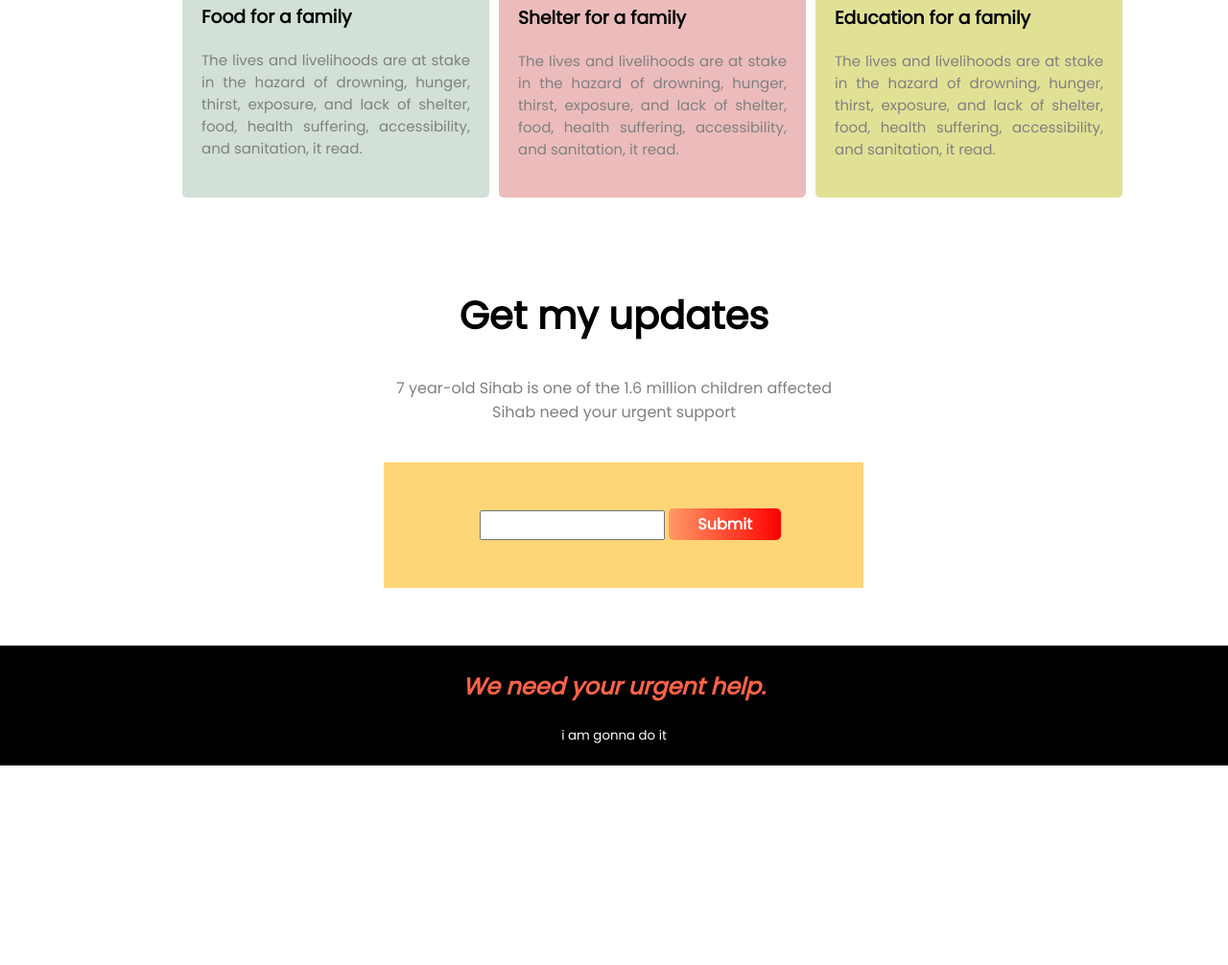
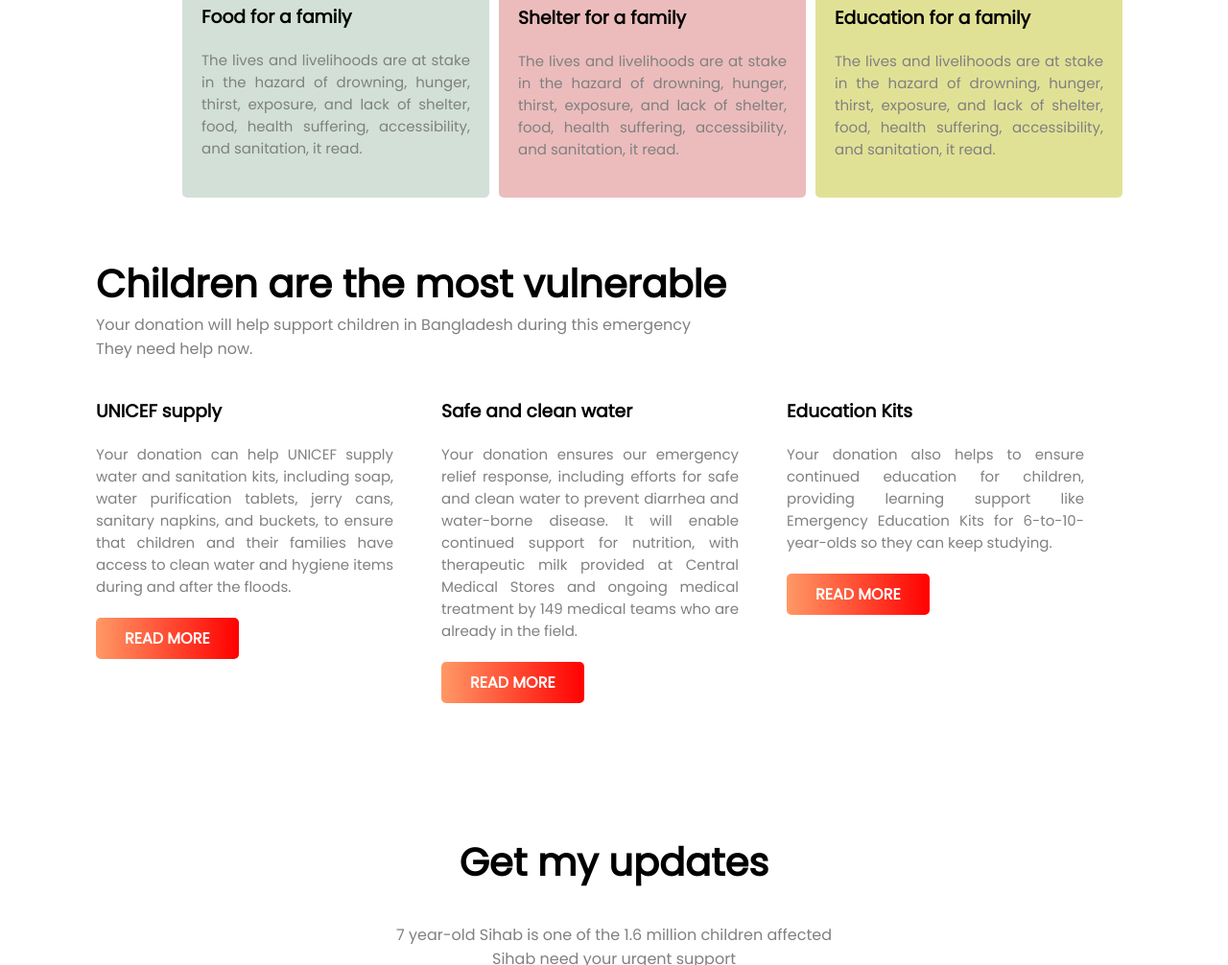
Before and after one commit to pujadey48/donate-today, a plain HTML site: page index.html in a window 1280 px wide. Shown: the part 1439-2445 px from the top of the page at 96% size. Before the commit the page ends 2237 px from the top, so only its background shows below. Drawn offline with Linux system fonts and the light colour scheme; a web font is replaced by a local one.

Commit message:
update done

```diff
--- a/index.html
+++ b/index.html
@@ -80,13 +80,37 @@
             </div>
         </div>
     </section>
-    <!-- <section class="section-heading">
+     <section class="section-heading">
         <div class="children">
             <h1 id="children-heading">Children are the most vulnerable</h1>
             <p class="paragraph">Your donation will help support children in Bangladesh during this emergency</p>
             <p class="paragraph">They need help now. </p>
         </div>
-    </section> -->
+
+        <div class="children-flexible-container">
+            <div class="children-box1">
+                <h3>UNICEF supply</h3>
+                <p class="boxpara ">Your donation can help UNICEF supply water and sanitation kits, including soap, water purification tablets, jerry cans, sanitary napkins, and buckets, to ensure that children and their families have access to clean water and hygiene items during and after the floods. </p>
+                <div class="button-margin-top">
+                    <a class="children-button" href="#">READ MORE</a>
+                </div>
+            </div>
+            <div class="children-box1">
+                <h3>Safe and clean water</h3>
+                <p class="boxpara ">Your donation ensures our emergency relief response, including efforts for safe and clean water to prevent diarrhea and water-borne disease. It will enable continued support for nutrition, with therapeutic milk provided at Central Medical Stores and ongoing medical treatment by 149 medical teams who are already in the field. </p>
+                <div class="button-margin-top">
+                    <a class="children-button" href="#">READ MORE</a>
+                </div>
+            </div>
+            <div class="children-box1">
+                <h3>Education Kits </h3>
+                <p class="boxpara ">Your donation also helps to ensure continued education for children, providing learning support like Emergency Education Kits for 6-to-10-year-olds so they can keep studying. </p>
+                <div class="button-margin-top">
+                    <a class="children-button" href="#">READ MORE</a>
+                </div>
+            </div>
+        </div>
+    </section>
     <section>
         <div class="section-heading">
             <h2 class="third-section-heading">Get my updates</h2>
--- a/style.css
+++ b/style.css
@@ -212,3 +212,25 @@ h1{
     margin: 0;
     color: gray;
   }
+  .children-flexible-container{
+    display: flex;
+    margin-left: 80px;
+  }
+  .children-box1{
+    width: 350px;
+  height: 400px;
+  border-style: none;
+  box-sizing: border-box;
+  margin-right: 10px;
+  border-radius: 5px;
+  padding: 20px;
+  }
+  .children-button{
+    color: white;
+    text-decoration: none;
+    padding: 10px 30px;
+    background: linear-gradient(to right, #ff9966 0%, #ff0000 100%);
+    border-radius: 5px;
+    font-weight: 700;
+
+  }
```
